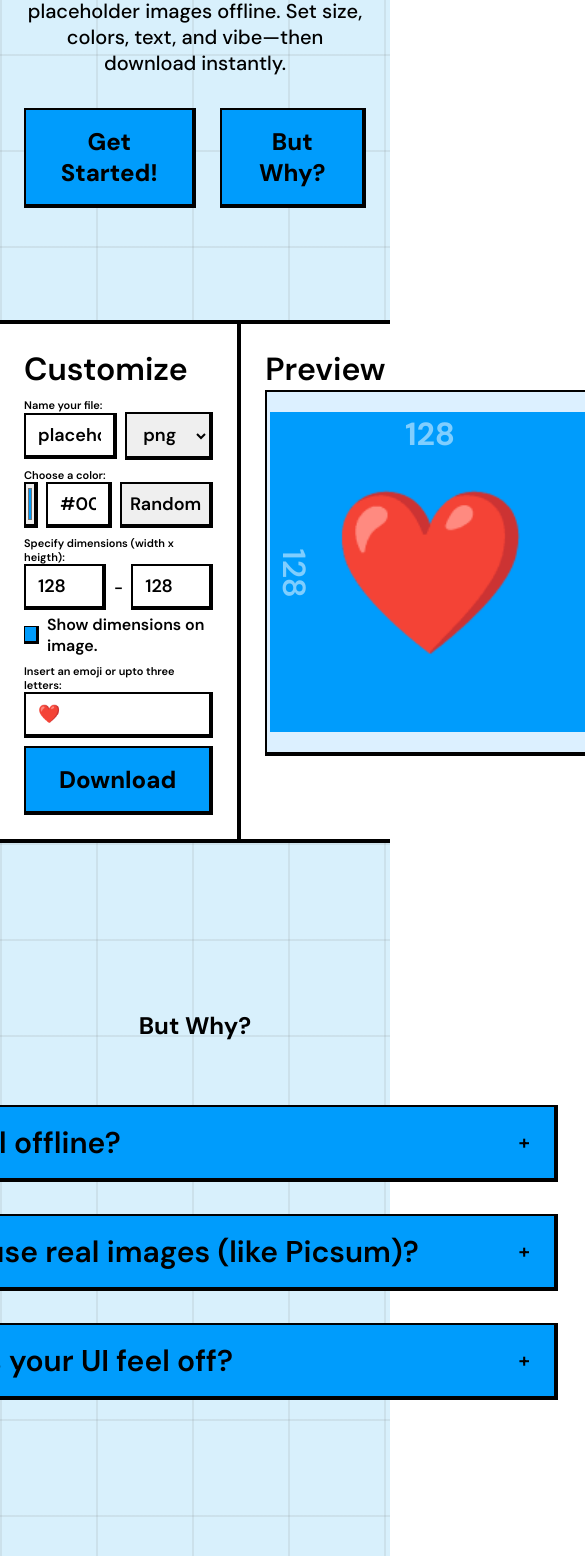
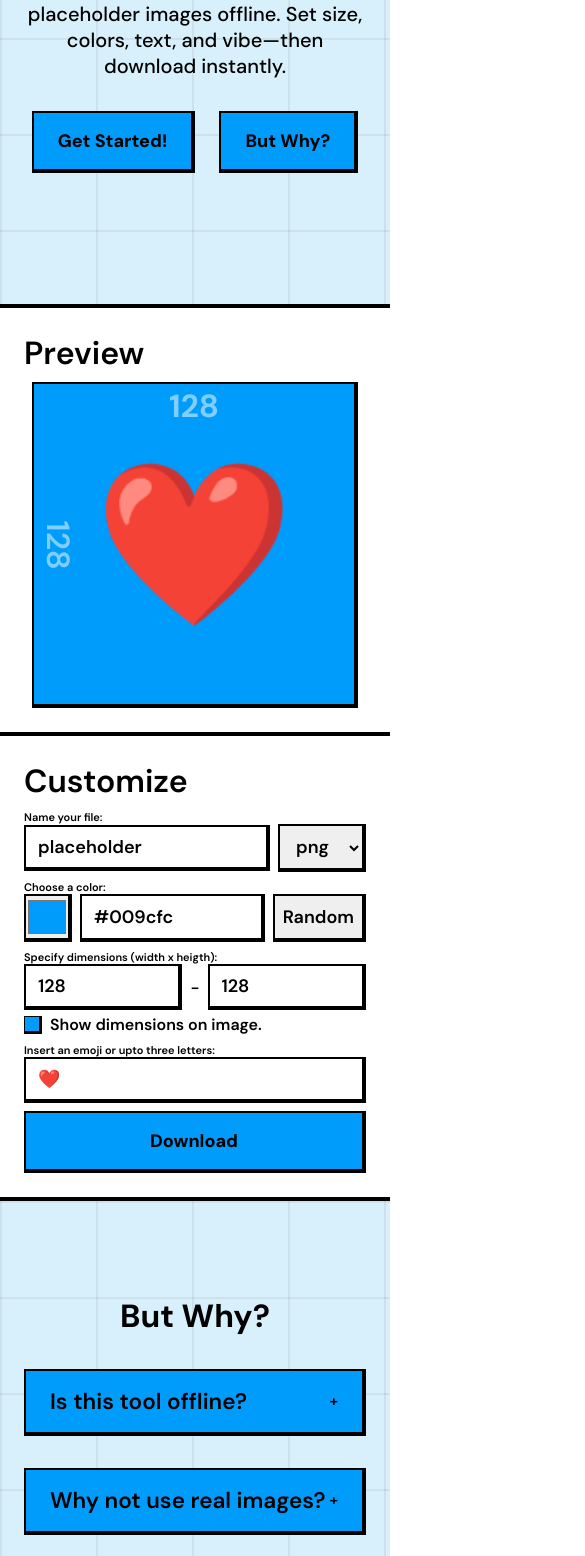
Before and after one commit to kamran-rafi/PlaceholderGenerator, a React (Vite) app: page / in a window 390 px wide. Shown: the part 332-1888 px from the top of the page, 585 px wide, since content can reach past the window. Built offline with nearby package versions, Linux system fonts and the light colour scheme.

Commit message:
made the site responsive.

```diff
--- a/src/components/Button/Button.module.css
+++ b/src/components/Button/Button.module.css
@@ -15,3 +15,9 @@
     border-right: 2px solid black;
     border-bottom: 2px solid black;
 }
+
+@media only screen and (max-width: 719px) {
+    #Button {
+        font-size: 18px;
+    }
+}
--- a/src/components/ColorPicker/ColorPicker.jsx
+++ b/src/components/ColorPicker/ColorPicker.jsx
@@ -12,7 +12,7 @@ const ColorPicker = props => {
 
     return (
         <div id={Style.ColorPicker}>
-            <input className={Style.colors} type="color" value={value} onChange={changeCallback} />
+            <div><input className={Style.colors} type="color" value={value} onChange={changeCallback} /></div>
             <Input value={value} changeCallback={changeCallback} />
             <button onClick={ generateRandomColor } className={Style.button}>Random</button>
         </div>
--- a/src/components/ColorPicker/ColorPicker.module.css
+++ b/src/components/ColorPicker/ColorPicker.module.css
@@ -9,7 +9,8 @@
     border-left: 2px solid black;
     border-right: 4px solid black;
     border-bottom: 4px solid black;
-    height: 100%;
+    width: 48px;
+    height: 48px;
 }
 
 .button {
--- a/src/components/Editor/Editor.module.css
+++ b/src/components/Editor/Editor.module.css
@@ -12,14 +12,15 @@
     gap: 8px;
 }
 
-.inputs > h2 {
+.inputs>h2 {
     font-weight: 600;
     font-size: 32px;
 }
 
-.preview > h2 {
+.preview>h2 {
     font-weight: 600;
     font-size: 32px;
+    margin-bottom: 8px;
 }
 
 .inputsContainer {
@@ -44,7 +45,7 @@
     margin-top: 4px;
 }
 
-.label > input[type="checkbox"] {
+.label>input[type="checkbox"] {
     /* Remove default checkbox style */
     appearance: none;
     -webkit-appearance: none;
@@ -61,7 +62,7 @@
     position: relative;
 }
 
-.label > input[type="checkbox"]:hover {
+.label>input[type="checkbox"]:hover {
     border-top: 3px solid black;
     border-left: 3px solid black;
     border-right: 1.5px solid black;
@@ -69,10 +70,27 @@
 }
 
 /* Add a checkmark when checked */
-.label > input[type="checkbox"]:checked::after {
+.label>input[type="checkbox"]:checked::after {
     content: '';
     position: absolute;
     width: 100%;
     height: 100%;
     background-color: #009cfc;
 }
+
+@media only screen and (max-width: 719px) {
+    .Editor {
+        display: flex;
+        flex-direction: column-reverse;
+    }
+
+    .preview {
+        border: 0;
+        border-bottom: 2px solid black;
+    }
+
+    .inputs {
+        border: 0;
+        border-top: 2px solid black;
+    }
+}
--- a/src/components/Navigation/Navigation.module.css
+++ b/src/components/Navigation/Navigation.module.css
@@ -26,3 +26,9 @@
     border-right: 2px solid black;
     border-bottom: 2px solid black;
 }
+
+@media only screen and (max-width: 719px) {
+    #Navigation > h1 {
+        display: none;
+    }
+}
--- a/src/components/Preview/Preview.jsx
+++ b/src/components/Preview/Preview.jsx
@@ -54,13 +54,15 @@ const Preview = ({ reference, color, width = 128, height = 128, emoji, showDimen
         <div id={Style.Preview}>
             {/* Wrapper for visual scaling */}
             <div
+                className={Style.previewContainer}
                 style={{
                     width: `${maxPreviewSize}px`,
                     height: `${maxPreviewSize}px`,
                     display: "flex",
                     alignItems: "center",
                     justifyContent: "center",
-                    overflow: "hidden"
+                    overflow: "hidden",
+                    backgroundColor:"yellow"
                 }}
             >
                 {/* Inner scaling layer */}
--- a/src/components/Preview/Preview.module.css
+++ b/src/components/Preview/Preview.module.css
@@ -1,10 +1,10 @@
 #Preview {
-    width: 100%;
-    height: 360px;
     display: flex;
     align-items: center;
     justify-content: center;
-    background-color: #dcf0ff;
+}
+
+.previewContainer {
     border-top: 2px solid black;
     border-left: 2px solid black;
     border-right: 4px solid black;
--- a/src/components/Questions/Questions.jsx
+++ b/src/components/Questions/Questions.jsx
@@ -28,7 +28,7 @@ const Questions = () => {
             <h1>But Why?</h1>
             <div style={{display: "flex", flexDirection: "column", gap:"32px"}}>
                 <Question q="Is this tool offline?" a="Yes. Everything runs in your browser — no uploads, no API calls, no tracking." />
-                <Question q="Why not use real images (like Picsum)?" a="Random images often clash with your UI colors and design. This tool helps you generate placeholders that match your app’s theme." />
+                <Question q="Why not use real images?" a="Random images often clash with your UI colors and design. This tool helps you generate placeholders that match your app’s theme." />
                 <Question q="Why does your UI feel off?" a="Bad placeholders ruin good design." />
             </div>
         </div>
--- a/src/components/Questions/Questions.module.css
+++ b/src/components/Questions/Questions.module.css
@@ -1,5 +1,5 @@
 .Questions {
-    min-height: 80vh;
+    min-height: 60vh;
     display: flex;
     flex-direction: column;
     align-items: center;
@@ -9,11 +9,11 @@
     background-size: 6em 6em;
     padding: 24px;
     border-bottom: 4px solid black;
-    gap: 64px;
+    gap: 32px;
 }
 
-.Questions > h1 {
-    font-size: clamp(1.5rem, 5vw, 3rem);
+.Questions>h1 {
+    font-size: clamp(2rem, 5vw, 3rem);
     font-weight: 700;
 }
 
@@ -41,3 +41,18 @@
     font-size: 18px;
     background-color: white;
 }
+
+@media only screen and (max-width: 719px) {
+
+    .question {
+        width: auto;
+    }
+
+    .header {
+        font-size: 15px;
+    }
+
+    .answer {
+        font-size: 14px;
+    }
+}
```
